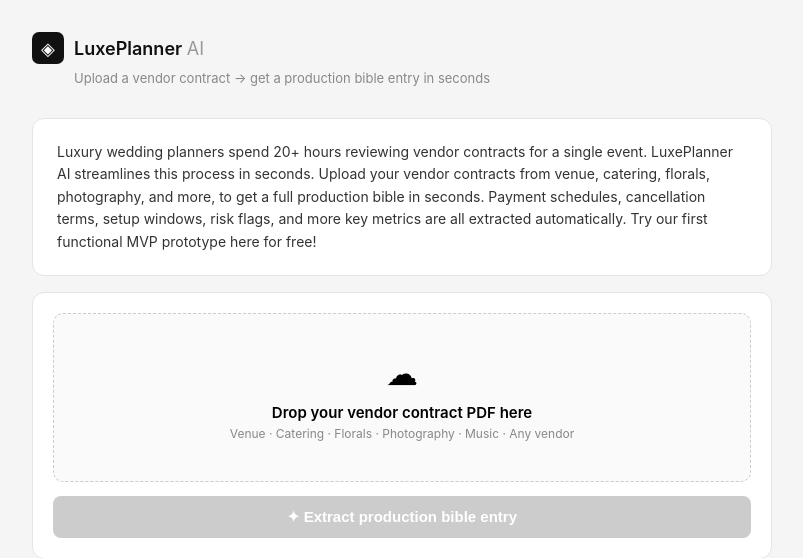
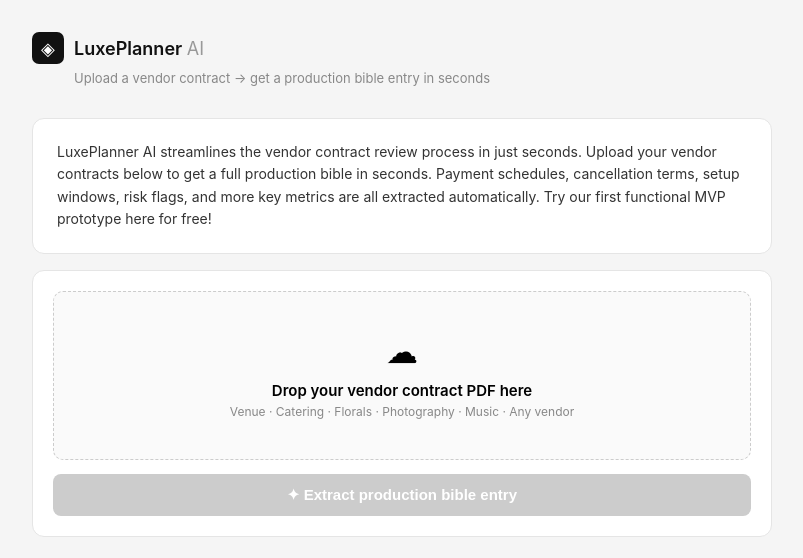
Before and after one commit to christianadangas-oss/luxeplanner, a Flask app: page / in a window 1280 px wide. Shown: the top 558 px of the page, without its empty margins (238-1041 px from the left). Run offline with Flask 3, Linux system fonts and the light colour scheme.

Commit message:
Update hero blurb text

```diff
--- a/templates/index.html
+++ b/templates/index.html
@@ -111,7 +111,7 @@ input[type=file] { display: none; }
   <div class="tagline">Upload a vendor contract → get a production bible entry in seconds</div>
 
   <div class="hero">
-    Luxury wedding planners spend 20+ hours reviewing vendor contracts for a single event. LuxePlanner AI streamlines this process in seconds. Upload your vendor contracts from venue, catering, florals, photography, and more, to get a full production bible in seconds. Payment schedules, cancellation terms, setup windows, risk flags, and more key metrics are all extracted automatically. Try our first functional MVP prototype here for free!
+    LuxePlanner AI streamlines the vendor contract review process in just seconds. Upload your vendor contracts below to get a full production bible in seconds. Payment schedules, cancellation terms, setup windows, risk flags, and more key metrics are all extracted automatically. Try our first functional MVP prototype here for free!
   </div>
 
   <div class="card" id="upload-card">
```
